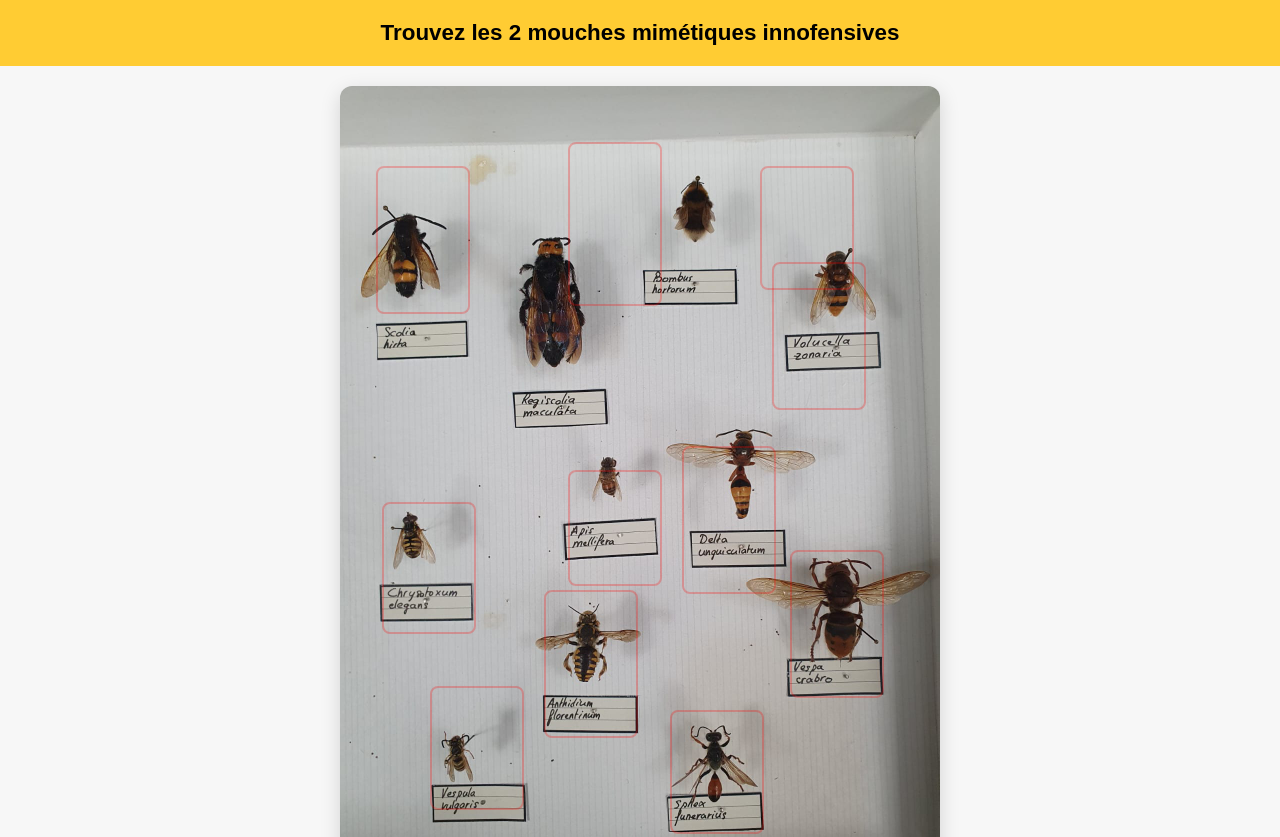
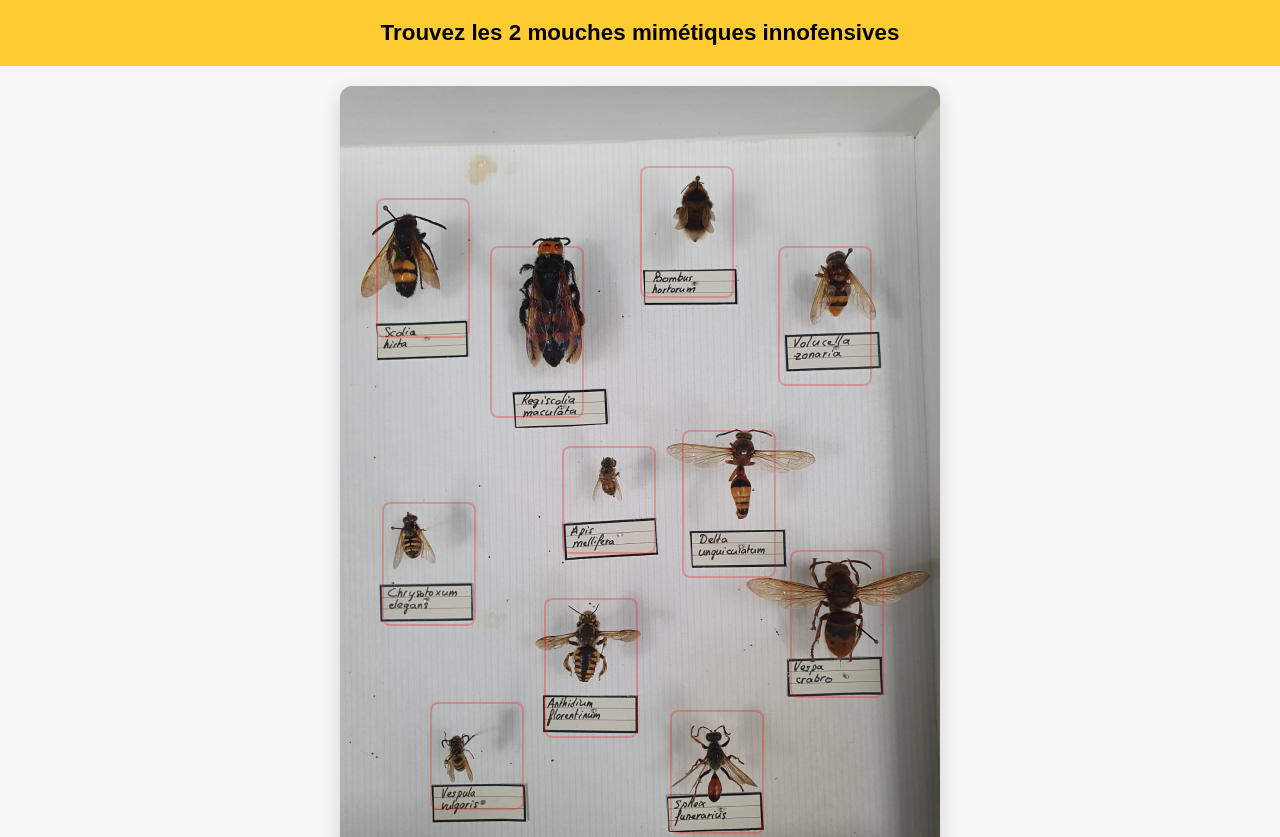
Before and after one commit to aureleba/quizz-insectes, a plain HTML site: page index.html in a window 1280 px wide. Shown: the top 837 px of the page. Drawn offline with Linux system fonts and the light colour scheme.

Commit message:
Update index.html

```diff
--- a/index.html
+++ b/index.html
@@ -101,31 +101,31 @@
 
   <!-- 1. Scolia hirta -->
   <div class="click-zone" data-id="1"
-       style="left:6%; top:10%; width:15%; height:18%;"></div>
+       style="left:6%; top:14%; width:15%; height:17%;"></div>
 
   <!-- 2. Megascolia maculata -->
   <div class="click-zone" data-id="2"
-       style="left:38%; top:7%; width:15%; height:20%;"></div>
+       style="left:25%; top:20%; width:15%; height:21%;"></div>
 
   <!-- 3. Bombus hortorum -->
   <div class="click-zone" data-id="3"
-       style="left:70%; top:10%; width:15%; height:15%;"></div>
+       style="left:50%; top:10%; width:15%; height:16%;"></div>
 
   <!-- 4. Volucella zonaria (BONNE RÉPONSE) -->
   <div class="click-zone" data-id="4"
-       style="left:72%; top:22%; width:15%; height:18%;"></div>
+       style="left:73%; top:20%; width:15%; height:17%;"></div>
 
   <!-- 5. Chrysotoxum elegans (BONNE RÉPONSE) -->
   <div class="click-zone" data-id="5"
-       style="left:7%; top:52%; width:15%; height:16%;"></div>
+       style="left:7%; top:52%; width:15%; height:15%;"></div>
 
   <!-- 6. Apis mellifera -->
   <div class="click-zone" data-id="6"
-       style="left:38%; top:48%; width:15%; height:14%;"></div>
+       style="left:37%; top:45%; width:15%; height:13%;"></div>
 
   <!-- 7. Delta unguiculatum -->
   <div class="click-zone" data-id="7"
-       style="left:57%; top:45%; width:15%; height:18%;"></div>
+       style="left:57%; top:43%; width:15%; height:18%;"></div>
 
   <!-- 8. Vespa crabro -->
   <div class="click-zone" data-id="8"
@@ -133,11 +133,11 @@
 
   <!-- 9. Vespula vulgaris -->
   <div class="click-zone" data-id="9"
-       style="left:15%; top:75%; width:15%; height:15%;"></div>
+       style="left:15%; top:77%; width:15%; height:13%;"></div>
 
   <!-- 10. Anthidium florentinum -->
   <div class="click-zone" data-id="10"
-       style="left:34%; top:63%; width:15%; height:18%;"></div>
+       style="left:34%; top:64%; width:15%; height:17%;"></div>
 
   <!-- 11. Sphex funerarius -->
   <div class="click-zone" data-id="11"
```
